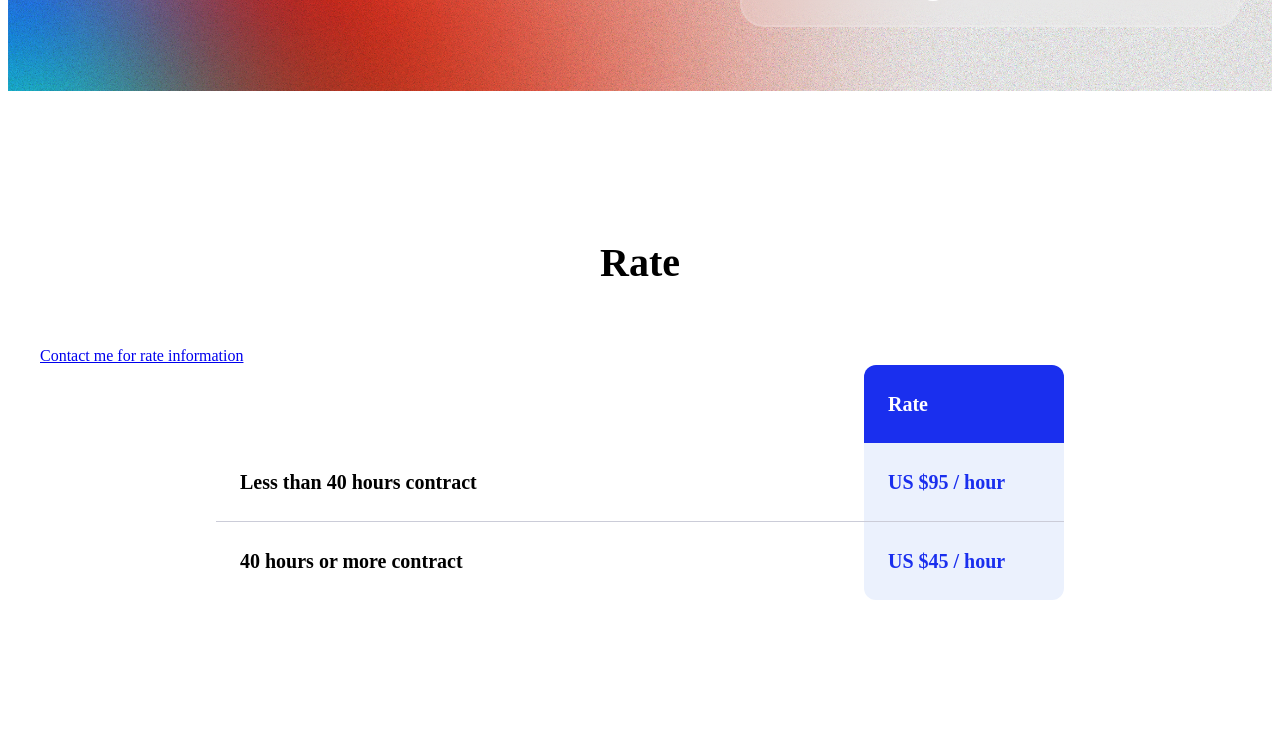
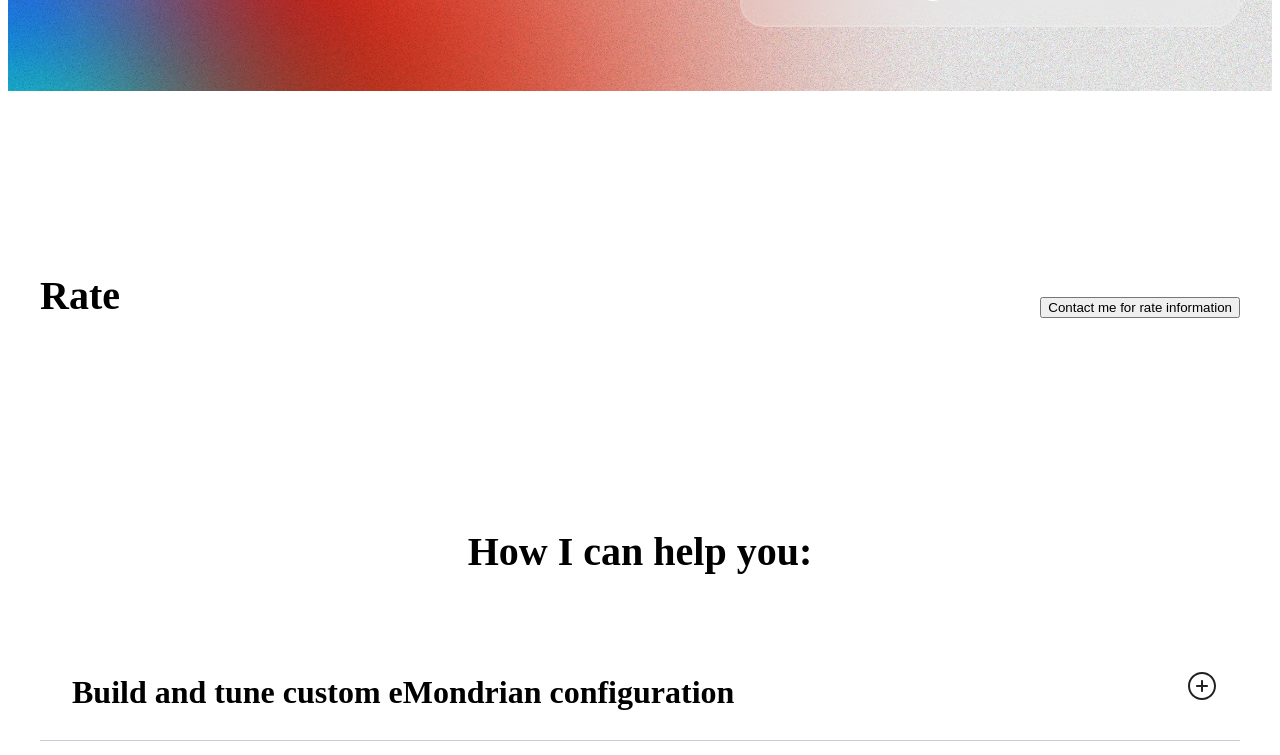
Before and after one commit to SergeiSemenkov/eMondrian, a Nuxt app in the folder website/: page /consulting in a window 1280 px wide. Shown: the part 515-1270 px from the top of the page. Built offline with nearby package versions, Linux system fonts and the light colour scheme.

Commit message:
Link to button

```diff
--- a/website/components/consulting/Rate.vue
+++ b/website/components/consulting/Rate.vue
@@ -1,21 +1,9 @@
 <template>
   <div class="container">
     <h2>Rate</h2>
-    <a href="mailto:siarhei.semiankou@gmail.com">Contact me for rate information</a>
-    <table>
-      <thead>
-        <tr>
-          <td />
-          <td>Rate</td>
-        </tr>
-      </thead>
-      <tbody>
-        <tr v-for="rate in rates" :key="rate.desc">
-          <td>{{ rate.desc }}</td>
-          <td>US ${{ rate.rate }} / hour</td>
-        </tr>
-      </tbody>
-    </table>
+    <button class="contact_button primary_button" @click="sendEmail">
+      Contact me for rate information
+    </button>
   </div>
 </template>
 
@@ -27,11 +15,26 @@ export default {
     return {
       rates: rates.rates
     }
+  },
+  methods: {
+    sendEmail() {
+      window.location = "mailto:siarhei.semiankou@gmail.com";
+    }
   }
 }
 </script>
 
 <style scoped>
+.container {
+  display: flex;
+  align-items: center;
+  justify-content: space-between;
+}
+
+.contact_button {
+
+}
+
 h2 {
   font-family: Prompt;
   font-style: normal;
```
